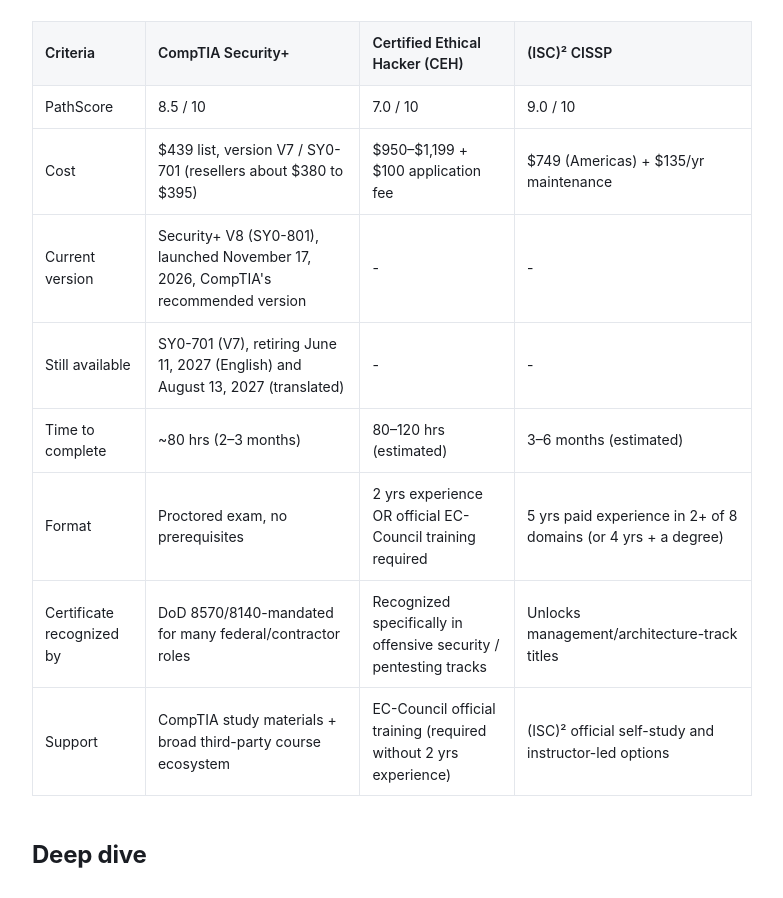
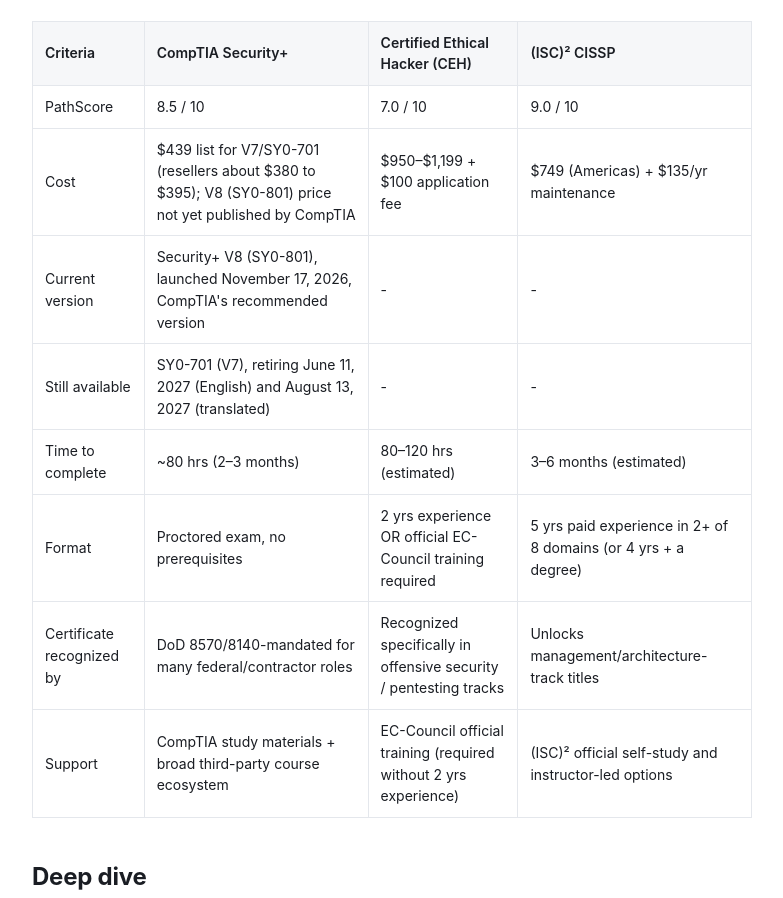
Before and after one commit to Doleha/pathscore-site, a plain HTML site: page security-certs-comparison.html in a window 1280 px wide. Shown: the part 1390-2288 px from the top of the page, without its empty margins (248-1031 px from the left). Drawn offline with Linux system fonts and the light colour scheme.

Commit message:
Security+ page: cost cell labels $439 as V7 price, V8 price unpublished
The $439 list figure is the SY0-701 (V7) price. CompTIA has not published
a V8 (SY0-801) price, so say so in the cost cell instead of implying one.

Co-Authored-By: Claude Haiku 5.5 <noreply@anthropic.com>

```diff
--- a/security-certs-comparison.html
+++ b/security-certs-comparison.html
@@ -97,7 +97,7 @@
     </thead>
     <tbody>
       <tr><td>PathScore</td><td><span class="winner">8.5 / 10</span></td><td><span class="">7.0 / 10</span></td><td><span class="">9.0 / 10</span></td></tr>
-      <tr><td>Cost</td><td>$439 list, version V7 / SY0-701 (resellers about $380 to $395)</td><td>$950–$1,199 + $100 application fee</td><td>$749 (Americas) + $135/yr maintenance</td></tr>
+      <tr><td>Cost</td><td>$439 list for V7/SY0-701 (resellers about $380 to $395); V8 (SY0-801) price not yet published by CompTIA</td><td>$950–$1,199 + $100 application fee</td><td>$749 (Americas) + $135/yr maintenance</td></tr>
       <tr><td>Current version</td><td>Security+ V8 (SY0-801), launched November 17, 2026, CompTIA's recommended version</td><td>-</td><td>-</td></tr>
       <tr><td>Still available</td><td>SY0-701 (V7), retiring June 11, 2027 (English) and August 13, 2027 (translated)</td><td>-</td><td>-</td></tr>
       <tr><td>Time to complete</td><td>~80 hrs (2–3 months)</td><td>80–120 hrs (estimated)</td><td>3–6 months (estimated)</td></tr>
```
